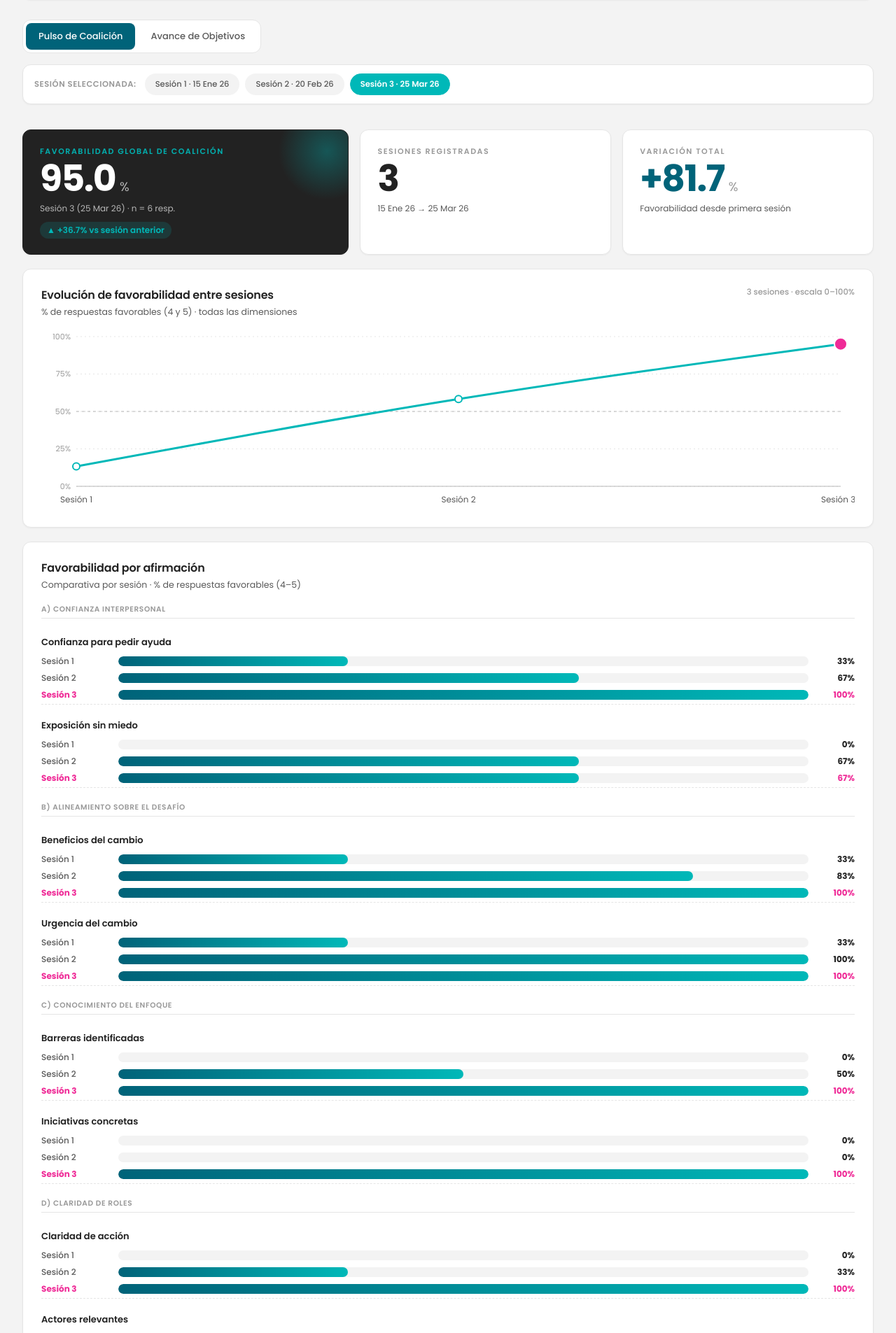
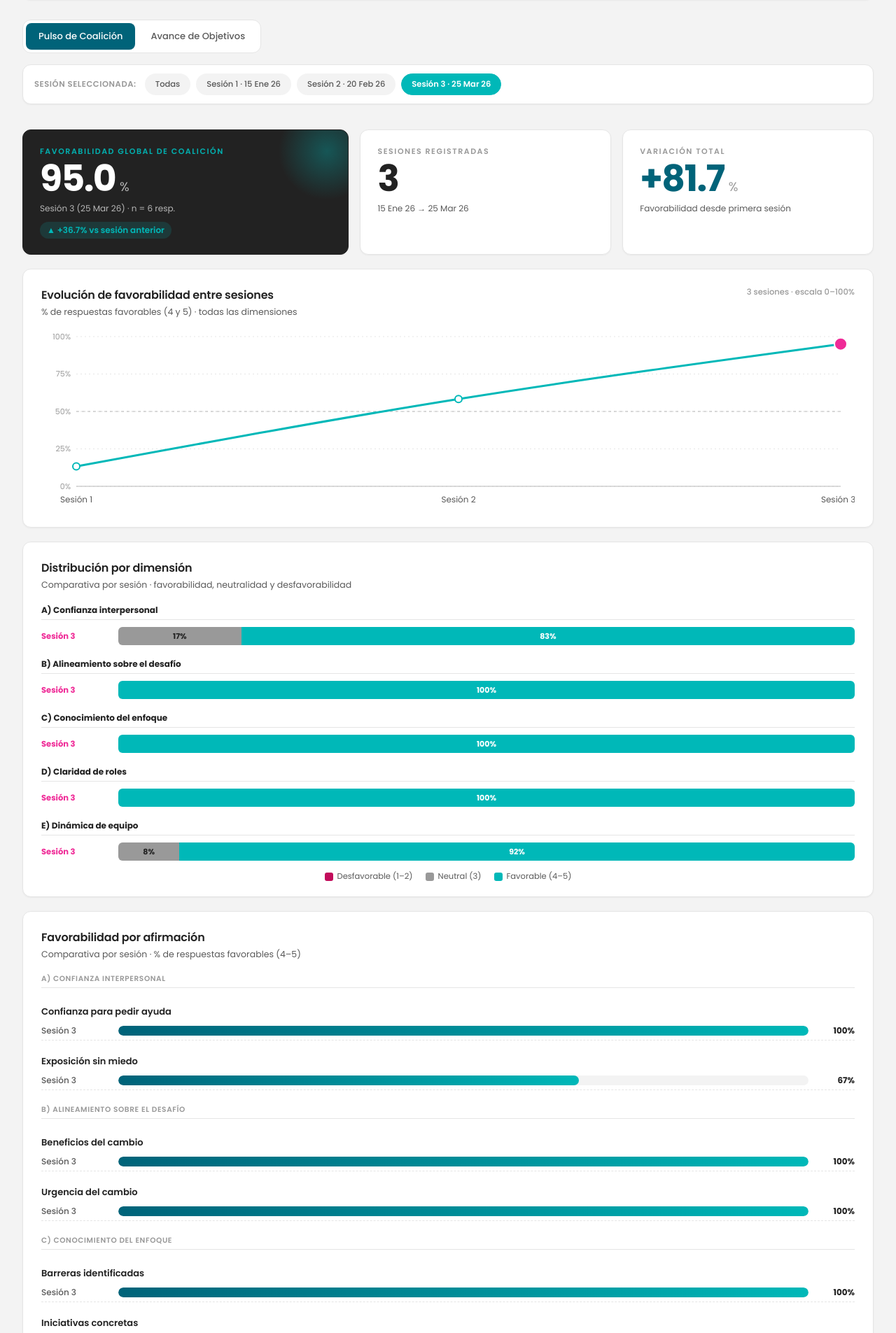
Before and after one commit to miguel86manza-oss/Hackathon-Miguel, a React (Vite) app: page / in a window 1280 px wide. Shown: the part 615-2520 px from the top of the page at 70% size. Built offline with nearby package versions, Linux system fonts and the light colour scheme.

Commit message:
modified:   src/App.jsx 	modified:   src/components/AvanceDashboard.jsx 	modified:   src/components/PulsoDashboard.jsx

```diff
--- a/src/components/AvanceDashboard.jsx
+++ b/src/components/AvanceDashboard.jsx
@@ -2,7 +2,6 @@ import React, { useState } from 'react'
 import { AVANCE_OBJETIVOS, AVANCE_LABELS } from '../lib/schema.js'
 import { groupBySessions } from '../lib/csvParser.js'
 
-// Distribución de respuestas (1,2,3) como % para un objetivo en una sesión
 function computeDist(session, objId) {
   const counts = { 1: 0, 2: 0, 3: 0 }
   let total = 0
@@ -17,7 +16,6 @@ function computeDist(session, objId) {
   return { 1: pct(counts[1]), 2: pct(counts[2]), 3: pct(counts[3]), n: total }
 }
 
-// % de nivel 3 (Realizado) en todos los objetivos de una sesión
 function pctRealizado(session) {
   let done = 0, total = 0
   for (const row of session.rows) {
@@ -51,31 +49,55 @@ export default function AvanceDashboard({ rows, isDemo }) {
   }))
 
   const lastIdx = perSession.length - 1
-  const last    = perSession[lastIdx]
-  const prev    = perSession.length > 1 ? perSession[lastIdx - 1] : null
-  const first   = perSession[0]
 
-  const delta     = prev ? Math.round((last.pctReal - prev.pctReal) * 10) / 10 : null
-  const variation = Math.round((last.pctReal - first.pctReal) * 10) / 10
+  // 'all' muestra todas las sesiones; número = índice de sesión seleccionada
+  const [filterIdx, setFilterIdx] = useState('all')
 
-  // Filtro local de "Estado actual": 'all' o índice de sesión
-  const [estadoFilter, setEstadoFilter] = useState('all')
+  const isAll = filterIdx === 'all'
+  const safeIdx = isAll ? lastIdx : Math.min(filterIdx, lastIdx)
 
-  const isAll = estadoFilter === 'all'
-  const filterIdx = !isAll ? Math.min(estadoFilter, lastIdx) : null
-  const filteredSessions = isAll ? perSession : [perSession[filterIdx]]
+  // Para KPIs usamos la sesión focal (seleccionada o última)
+  const focused = perSession[safeIdx]
+  const prevFocused = safeIdx > 0 ? perSession[safeIdx - 1] : null
+  const first = perSession[0]
+
+  const delta = prevFocused ? Math.round((focused.pctReal - prevFocused.pctReal) * 10) / 10 : null
+  const variation = Math.round((focused.pctReal - first.pctReal) * 10) / 10
+
+  // Sesiones visibles en las secciones comparativas
+  const visibleSessions = isAll ? perSession : [perSession[safeIdx]]
 
   return (
     <>
+      {/* === Filtro de sesión === */}
+      <div className="session-filter">
+        <span className="session-filter__label">Sesión seleccionada:</span>
+        <button
+          className={`session-pill ${isAll ? 'active' : ''}`}
+          onClick={() => setFilterIdx('all')}
+        >
+          Todas
+        </button>
+        {perSession.map(({ session }, idx) => (
+          <button
+            key={session.label}
+            className={`session-pill ${!isAll && safeIdx === idx ? 'active' : ''}`}
+            onClick={() => setFilterIdx(idx)}
+          >
+            {session.label} · {session.shortDate}
+          </button>
+        ))}
+      </div>
+
       {/* === KPIs === */}
       <div className="kpis">
         <div className="kpi kpi--primary">
           <div className="kpi__label">Avance consolidado (% Realizados)</div>
           <div className="kpi__value">
-            {last.pctReal.toFixed(1)}<span className="unit">%</span>
+            {focused.pctReal.toFixed(1)}<span className="unit">%</span>
           </div>
           <div className="kpi__caption">
-            {last.session.label} ({last.session.shortDate}) · n = {last.session.rows.length} resp.
+            {focused.session.label} ({focused.session.shortDate}) · n = {focused.session.rows.length} resp.
           </div>
           {delta != null && (
             <div className={`kpi__delta ${delta > 0 ? 'up' : delta < 0 ? 'down' : 'flat'}`}>
@@ -99,21 +121,21 @@ export default function AvanceDashboard({ rows, isDemo }) {
         </div>
       </div>
 
-      {/* === Progreso por objetivo entre sesiones (barras apiladas horizontales con valores) === */}
+      {/* === Progreso por objetivo entre sesiones (barras apiladas horizontales) === */}
       <section className="card">
         <div className="card__head">
           <div>
             <h3 className="card__title">Progreso por objetivo entre sesiones</h3>
             <p className="card__subtitle">Distribución de respuestas por nivel · % de participantes</p>
           </div>
-          <span className="card__meta">escala 1–3 · {sessions.length} sesiones</span>
+          <span className="card__meta">escala 1–3 · {visibleSessions.length} sesión{visibleSessions.length !== 1 ? 'es' : ''}</span>
         </div>
 
         <div className="dim-stacks">
           {AVANCE_OBJETIVOS.map(obj => (
             <div className="dim-stack-block" key={obj.id}>
               <div className="dim-stack-block__label" title={obj.full}>{obj.short}</div>
-              {perSession.map(({ session, dist }) => {
+              {visibleSessions.map(({ session, dist }) => {
                 const d = dist[obj.id]
                 return (
                   <div className="stack-row" key={session.label}>
@@ -149,32 +171,13 @@ export default function AvanceDashboard({ rows, isDemo }) {
         </div>
       </section>
 
-      {/* === Estado actual por objetivo (con filtro de sesión) === */}
+      {/* === Estado actual por objetivo === */}
       <section className="card">
         <div className="card__head">
           <div>
             <h3 className="card__title">Estado actual por objetivo</h3>
             <p className="card__subtitle">% de participantes por nivel de avance · comparación entre sesiones</p>
           </div>
-        </div>
-
-        <div className="session-filter" style={{ marginTop: 4 }}>
-          <span className="session-filter__label">Filtrar por sesión:</span>
-          <button
-            className={`session-pill ${isAll ? 'active' : ''}`}
-            onClick={() => setEstadoFilter('all')}
-          >
-            Todas
-          </button>
-          {perSession.map(({ session }, idx) => (
-            <button
-              key={session.label}
-              className={`session-pill ${filterIdx === idx ? 'active' : ''}`}
-              onClick={() => setEstadoFilter(idx)}
-            >
-              {session.label} · {session.shortDate}
-            </button>
-          ))}
         </div>
 
         <div className="avance-table">
@@ -185,7 +188,7 @@ export default function AvanceDashboard({ rows, isDemo }) {
             <span>En proceso</span>
             <span>Realizado</span>
           </div>
-          {filteredSessions.flatMap(({ session, dist }) =>
+          {visibleSessions.flatMap(({ session, dist }) =>
             AVANCE_OBJETIVOS.map(obj => (
               <div className="avance-table__row" key={`${session.label}-${obj.id}`}>
                 <span className="avance-table__session">{session.label}</span>
--- a/src/components/PulsoDashboard.jsx
+++ b/src/components/PulsoDashboard.jsx
@@ -9,7 +9,6 @@ import { groupBySessions } from '../lib/csvParser.js'
 const DIMS = [...PULSO_DIMENSIONS].sort((a, b) => a.id.localeCompare(b.id))
 const ALL_IDS = PULSO_QUESTIONS.map(q => q.id)
 
-// Calcula favorabilidad / neutralidad / desfavorabilidad para un conjunto de qids en una sesión
 function computeFav(session, qids) {
   let fav = 0, neu = 0, dis = 0, total = 0
   for (const row of session.rows) {
@@ -63,19 +62,27 @@ export default function PulsoDashboard({ rows, isDemo }) {
     qFav: Object.fromEntries(PULSO_QUESTIONS.map(q => [q.id, computeFav(s, [q.id]).favorable])),
   }))
 
-  // --- Filtro de sesión seleccionada ---
   const lastIdx = perSession.length - 1
-  const [selectedIdx, setSelectedIdx] = useState(lastIdx)
-  const safeIdx  = Math.min(selectedIdx, lastIdx)
-  const selected = perSession[safeIdx]
-  const prevOfSelected = safeIdx > 0 ? perSession[safeIdx - 1] : null
-  const first    = perSession[0]
 
-  const globalFav = selected.fav.favorable
-  const delta     = prevOfSelected ? Math.round((globalFav - prevOfSelected.fav.favorable) * 10) / 10 : null
+  // 'all' muestra todas las sesiones; número = índice de sesión seleccionada
+  const [filterIdx, setFilterIdx] = useState(lastIdx)
+
+  const isAll = filterIdx === 'all'
+  const safeIdx = isAll ? lastIdx : Math.min(filterIdx, lastIdx)
+
+  // Para KPIs usamos siempre la sesión "focal": la seleccionada o la última si es "all"
+  const focused    = perSession[safeIdx]
+  const prevFocused = safeIdx > 0 ? perSession[safeIdx - 1] : null
+  const first      = perSession[0]
+
+  const globalFav = focused.fav.favorable
+  const delta     = prevFocused ? Math.round((globalFav - prevFocused.fav.favorable) * 10) / 10 : null
   const variation = Math.round((globalFav - first.fav.favorable) * 10) / 10
 
-  // Línea temporal
+  // Sesiones visibles en las secciones comparativas
+  const visibleSessions = isAll ? perSession : [perSession[safeIdx]]
+
+  // Línea temporal — siempre muestra todas las sesiones para dar contexto
   const timelineData = perSession.map(({ session, fav }) => ({
     session: session.label,
     Favorabilidad: fav.favorable,
@@ -86,11 +93,17 @@ export default function PulsoDashboard({ rows, isDemo }) {
       {/* === Filtro de sesión === */}
       <div className="session-filter">
         <span className="session-filter__label">Sesión seleccionada:</span>
+        <button
+          className={`session-pill ${isAll ? 'active' : ''}`}
+          onClick={() => setFilterIdx('all')}
+        >
+          Todas
+        </button>
         {perSession.map(({ session }, idx) => (
           <button
             key={session.label}
-            className={`session-pill ${idx === safeIdx ? 'active' : ''}`}
-            onClick={() => setSelectedIdx(idx)}
+            className={`session-pill ${!isAll && safeIdx === idx ? 'active' : ''}`}
+            onClick={() => setFilterIdx(idx)}
           >
             {session.label} · {session.shortDate}
           </button>
@@ -105,7 +118,7 @@ export default function PulsoDashboard({ rows, isDemo }) {
             {globalFav.toFixed(1)}<span className="unit">%</span>
           </div>
           <div className="kpi__caption">
-            {selected.session.label} ({selected.session.shortDate}) · n = {selected.session.rows.length} resp.
+            {focused.session.label} ({focused.session.shortDate}) · n = {focused.session.rows.length} resp.
           </div>
           {delta != null && (
             <div className={`kpi__delta ${delta > 0 ? 'up' : delta < 0 ? 'down' : 'flat'}`}>
@@ -168,8 +181,8 @@ export default function PulsoDashboard({ rows, isDemo }) {
                 activeDot={{ r: 7, fill: 'var(--turquesa)', stroke: 'var(--white)', strokeWidth: 2 }}
               />
               <ReferenceDot
-                x={selected.session.label}
-                y={selected.fav.favorable}
+                x={focused.session.label}
+                y={focused.fav.favorable}
                 r={9}
                 fill="var(--magenta-1)"
                 stroke="var(--white)"
@@ -178,42 +191,6 @@ export default function PulsoDashboard({ rows, isDemo }) {
               />
             </LineChart>
           </ResponsiveContainer>
-        </div>
-      </section>
-
-      {/* === Favorabilidad por afirmación (comparativa) === */}
-      <section className="card">
-        <div className="card__head">
-          <div>
-            <h3 className="card__title">Favorabilidad por afirmación</h3>
-            <p className="card__subtitle">Comparativa por sesión · % de respuestas favorables (4–5)</p>
-          </div>
-        </div>
-        <div className="dims">
-          {DIMS.map(dim => (
-            <React.Fragment key={dim.id}>
-              <div className="dim-group-label">{dim.label}</div>
-              {dim.questions.map(qid => {
-                const q = PULSO_QUESTIONS.find(q => q.id === qid)
-                return (
-                  <div className="comp-question" key={qid}>
-                    <div className="comp-question__title" title={q.full}>{q.short}</div>
-                    <div className="comp-question__rows">
-                      {perSession.map(({ session, qFav }, idx) => (
-                        <div className={`comp-row ${idx === safeIdx ? 'comp-row--active' : ''}`} key={session.label}>
-                          <span className="comp-row__label">{session.label}</span>
-                          <div className="comp-row__bar">
-                            <div className="comp-row__fill" style={{ width: `${qFav[qid]}%` }} />
-                          </div>
-                          <span className="comp-row__value">{qFav[qid].toFixed(0)}%</span>
-                        </div>
-                      ))}
-                    </div>
-                  </div>
-                )
-              })}
-            </React.Fragment>
-          ))}
         </div>
       </section>
 
@@ -230,10 +207,11 @@ export default function PulsoDashboard({ rows, isDemo }) {
           {DIMS.map(dim => (
             <div className="dim-stack-block" key={dim.id}>
               <div className="dim-stack-block__label">{dim.label}</div>
-              {perSession.map(({ session }, idx) => {
+              {visibleSessions.map(({ session }, idx) => {
                 const stats = computeFav(session, dim.questions)
+                const origIdx = perSession.findIndex(p => p.session.label === session.label)
                 return (
-                  <div className={`stack-row ${idx === safeIdx ? 'stack-row--active' : ''}`} key={session.label}>
+                  <div className={`stack-row ${origIdx === safeIdx && !isAll ? 'stack-row--active' : ''}`} key={session.label}>
                     <span className="stack-row__label">{session.label}</span>
                     <div className="stack-row__bar">
                       {stats.unfavorable > 0 && (
@@ -265,6 +243,42 @@ export default function PulsoDashboard({ rows, isDemo }) {
           <span className="stack-legend__item"><span className="stack-legend__sw stack-legend__sw--fav" />Favorable (4–5)</span>
         </div>
       </section>
+
+      {/* === Favorabilidad por afirmación (comparativa) === */}
+      <section className="card">
+        <div className="card__head">
+          <div>
+            <h3 className="card__title">Favorabilidad por afirmación</h3>
+            <p className="card__subtitle">Comparativa por sesión · % de respuestas favorables (4–5)</p>
+          </div>
+        </div>
+        <div className="dims">
+          {DIMS.map(dim => (
+            <React.Fragment key={dim.id}>
+              <div className="dim-group-label">{dim.label}</div>
+              {dim.questions.map(qid => {
+                const q = PULSO_QUESTIONS.find(q => q.id === qid)
+                return (
+                  <div className="comp-question" key={qid}>
+                    <div className="comp-question__title" title={q.full}>{q.short}</div>
+                    <div className="comp-question__rows">
+                      {visibleSessions.map(({ session, qFav }) => (
+                        <div className="comp-row" key={session.label}>
+                          <span className="comp-row__label">{session.label}</span>
+                          <div className="comp-row__bar">
+                            <div className="comp-row__fill" style={{ width: `${qFav[qid]}%` }} />
+                          </div>
+                          <span className="comp-row__value">{qFav[qid].toFixed(0)}%</span>
+                        </div>
+                      ))}
+                    </div>
+                  </div>
+                )
+              })}
+            </React.Fragment>
+          ))}
+        </div>
+      </section>
     </>
   )
 }
```
Also changed, not shown: src/App.jsx (+21 -1 lines).
